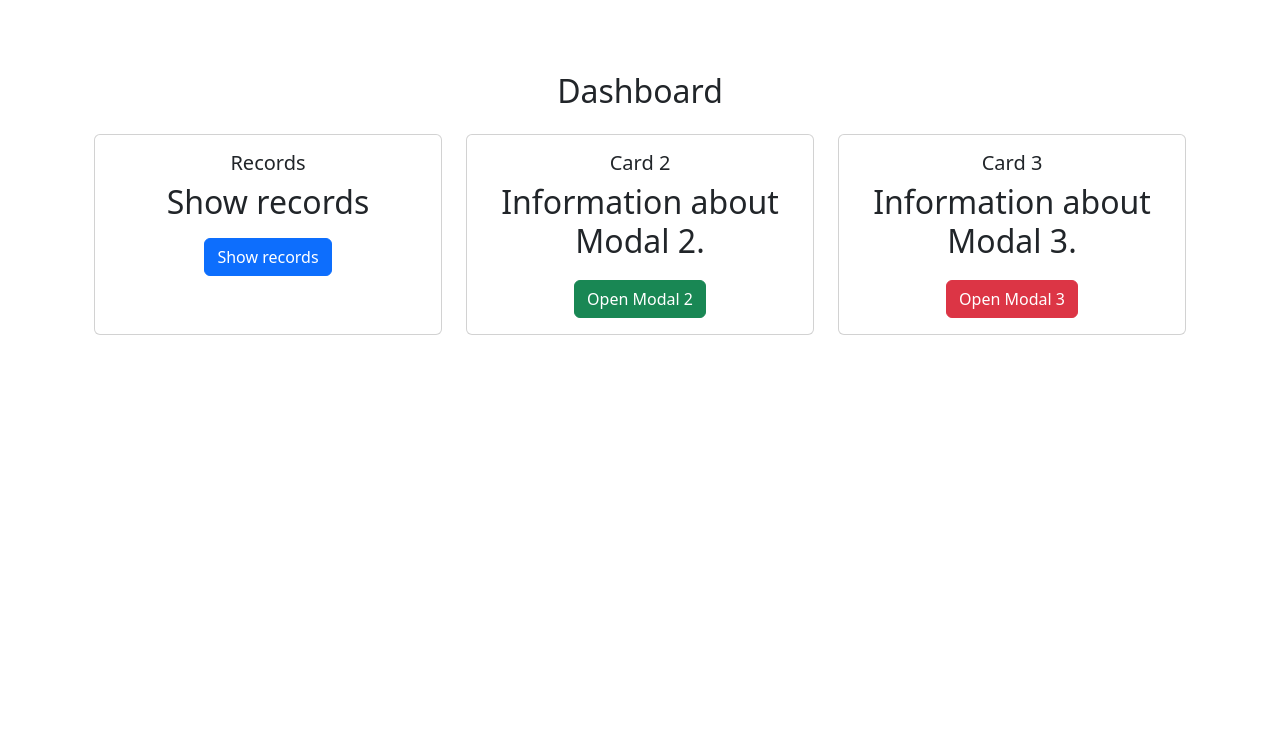
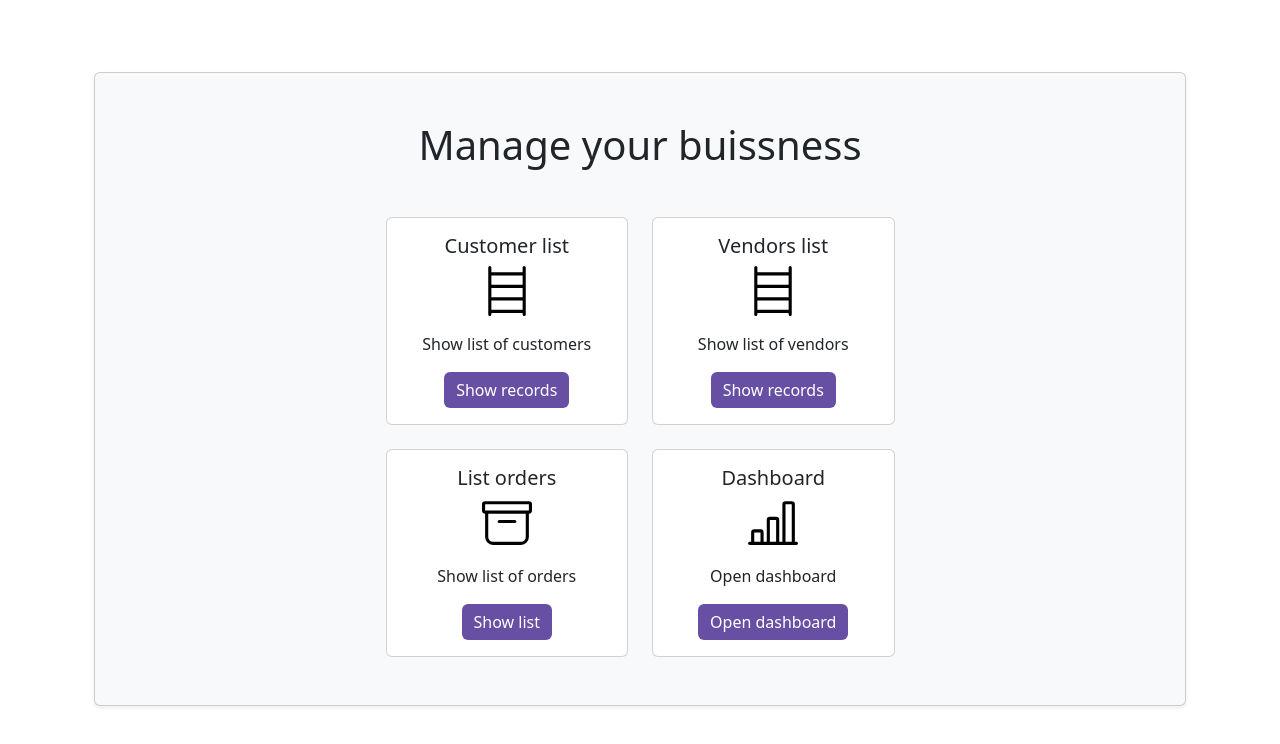
Before and after one commit to Dsipek/CRM, a Django app: page /dashboard/ in a window 1280 px wide. Shown: the part 56-800 px from the top of the page. Run offline with Django 5.2, Linux system fonts and the light colour scheme; the visitor is signed in with stand-in values (Sample User, id 1).

Commit message:
modified dashboard look and excluded DS_Store files from git tracking

```diff
--- /dev/null
+++ b/dcrm/website/static/crm/css/button.css
@@ -0,0 +1,9 @@
+.btn-primary-custom {
+    background-color: #6750A4; /* Material 3 light primary */
+    color: white; /* Ensure the text is visible */
+    border: none;
+}
+
+.btn-primary-custom:hover {
+    background-color: #5B45A0; /* Slightly darker color on hover */
+}
--- a/dcrm/website/templates/base.html
+++ b/dcrm/website/templates/base.html
@@ -7,6 +7,7 @@
     <link href="https://cdn.jsdelivr.net/npm/bootstrap@5.3.3/dist/css/bootstrap.min.css" rel="stylesheet" integrity="sha384-QWTKZyjpPEjISv5WaRU9OFeRpok6YctnYmDr5pNlyT2bRjXh0JMhjY6hW+ALEwIH" crossorigin="anonymous">
     {% load static %}
     <link rel="stylesheet" href="{% static 'crm/css/navbar.css' %}">
+    <link rel="stylesheet" href="{% static 'crm/css/button.css' %}">
   </head>
   <body>
     {% include 'navbar.html' %}
--- a/dcrm/website/templates/home_dash.html
+++ b/dcrm/website/templates/home_dash.html
@@ -1,42 +1,63 @@
 {% extends 'base.html' %}
+{% load static %}
 
 {% block content %}
 
 {% if user.is_authenticated %}
 <div class="container mt-5">
-    <h2 class="text-center">Dashboard</h2h1>
-        <div class="row text-center mt-4">
-            <div class="col-md-4">
+    <div class="card bg-light py-5 px-4 shadow-sm rounded">
+        <h1 class="text-center mb-5">Manage your buissness</h1>
+                    <!-- First fow of cards -->
+        <div class="row text-center justify-content-center mb-4">
+            <div class="col-md-3">
                 <div class="card h-100 d-flex flex-column">
                     <div class="card-body">
-                        <h5 class="card-title">Records</h5>
-                        <p class="card-text">Show records</p>
+                        <h5 class="card-title">Customer list</h5>
+                        <img src="{% static '/crm/images/bookshelf.svg' %}" alt="Bookshelf Icon" class="img-fluid mb-3" style="width: 50px;">
+                        <p class="card-text">Show list of customers</p>
                         <div class="d-flex flex-row justify-content-center mt-auto">
-                            <a href="{% url 'home' %}" class="align-self-end btn btn-primary w-30 mb-2">
+                            <a href="{% url 'home' %}" class="align-self-end btn btn-primary-custom">
                                 Show records
                             </a>
                         </div>
                     </div>
                 </div>
             </div>
-            <div class="col-md-4">
+            <div class="col-md-3">
                 <div class="card h-100 d-flex flex-column">
                     <div class="card-body">
-                        <h5 class="card-title">Card 2</h5>
-                        <p class="card-text">Information about Modal 2.</p>
-                        <button type="button" class="btn btn-success" data-bs-toggle="modal" data-bs-target="#modal2">
-                            Open Modal 2
+                        <h5 class="card-title">Vendors list</h5>
+                        <img src="{% static '/crm/images/bookshelf.svg' %}" alt="Bookshelf Icon" class="img-fluid mb-3" style="width: 50px;">
+                        <p class="card-text">Show list of vendors</p>
+                        <button type="button" class="btn btn-primary-custom" data-bs-toggle="modal" data-bs-target="#modal2">
+                            Show records
                         </button>
                     </div>
                 </div>
             </div>
-            <div class="col-md-4">
+        </div>
+        <!--Second row of cards -->
+        <div class="row text-center justify-content-center">
+            <div class="col-md-3">
                 <div class="card h-100 d-flex flex-column">
                     <div class="card-body">
-                        <h5 class="card-title">Card 3</h5>
-                        <p class="card-text">Information about Modal 3.</p>
-                        <button type="button" class="btn btn-danger" data-bs-toggle="modal" data-bs-target="#modal3">
-                            Open Modal 3
+                        <h5 class="card-title">List orders</h5>
+                        <img src="{% static '/crm/images/archive.svg' %}" alt="archive icon" class="img-fluid mb-3" style="width: 50px;">
+                        <p class="card-text">Show list of orders</p>
+                        <button type="button" class="btn btn-primary-custom" data-bs-toggle="modal" data-bs-target="#modal3">
+                           Show list
+                        </button>
+                    </div>
+                </div>
+            </div>
+            <div class="col-md-3">
+                <div class="card h-100 d-flex flex-column">
+                    <div class="card-body">
+                        <h5 class="card-title">Dashboard</h5>
+                        <img src="{% static '/crm/images/bar-chart-line.svg' %}" alt="bar chart icon" class="img-fluid mb-3" style="width: 50px;">
+                        <p class="card-text">Open dashboard</p>
+                        <button type="button" class="btn btn-primary-custom" data-bs-toggle="modal" data-bs-target="#modal3">
+                            Open dashboard
                         </button>
                     </div>
                 </div>
@@ -59,6 +80,7 @@
                 </div>
             </div>
         </div>
+    </div>
 </div>
 {% else %}
     <div class="col-md-6 offset-md-3"></div>
```
Also changed, not shown: dcrm/website/static/crm/images/archive.svg (added), dcrm/website/static/crm/images/bar-chart-line.svg (added), dcrm/website/static/crm/images/bookshelf.svg (added), 1 other file.
